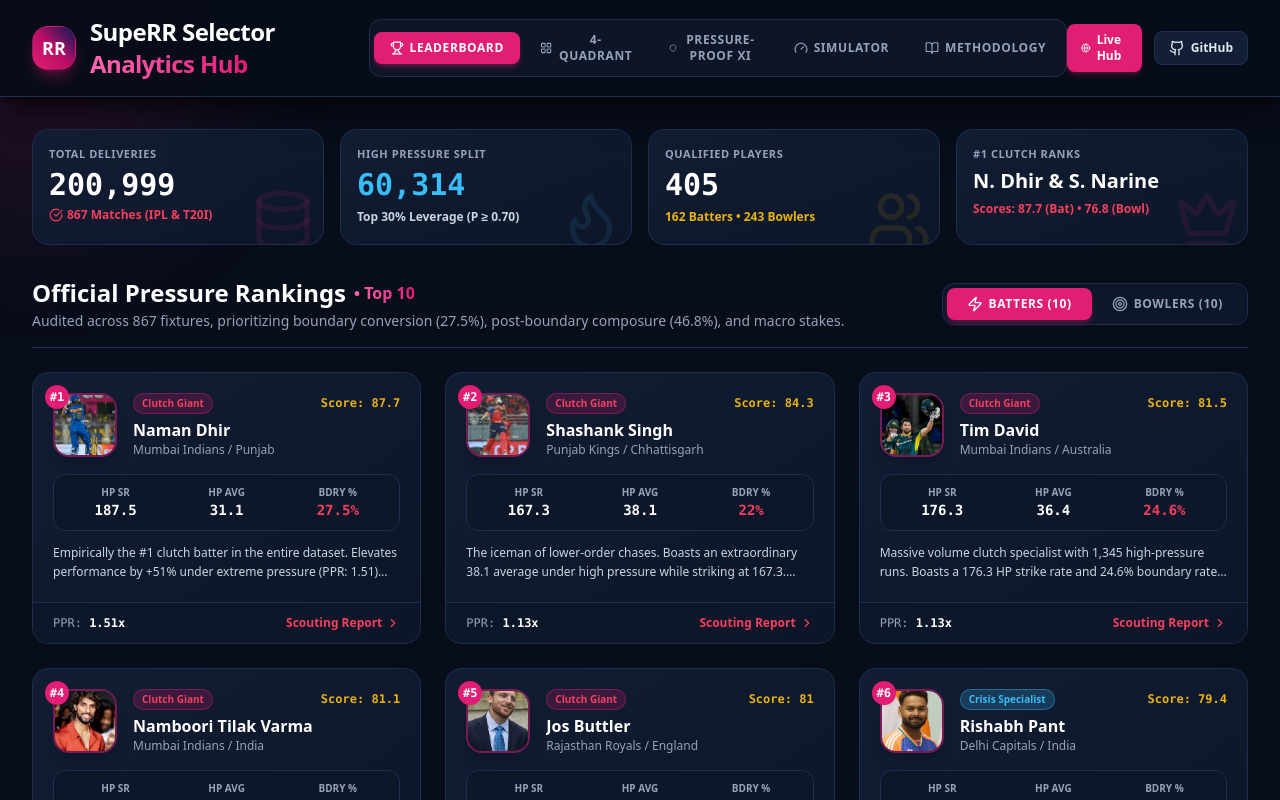
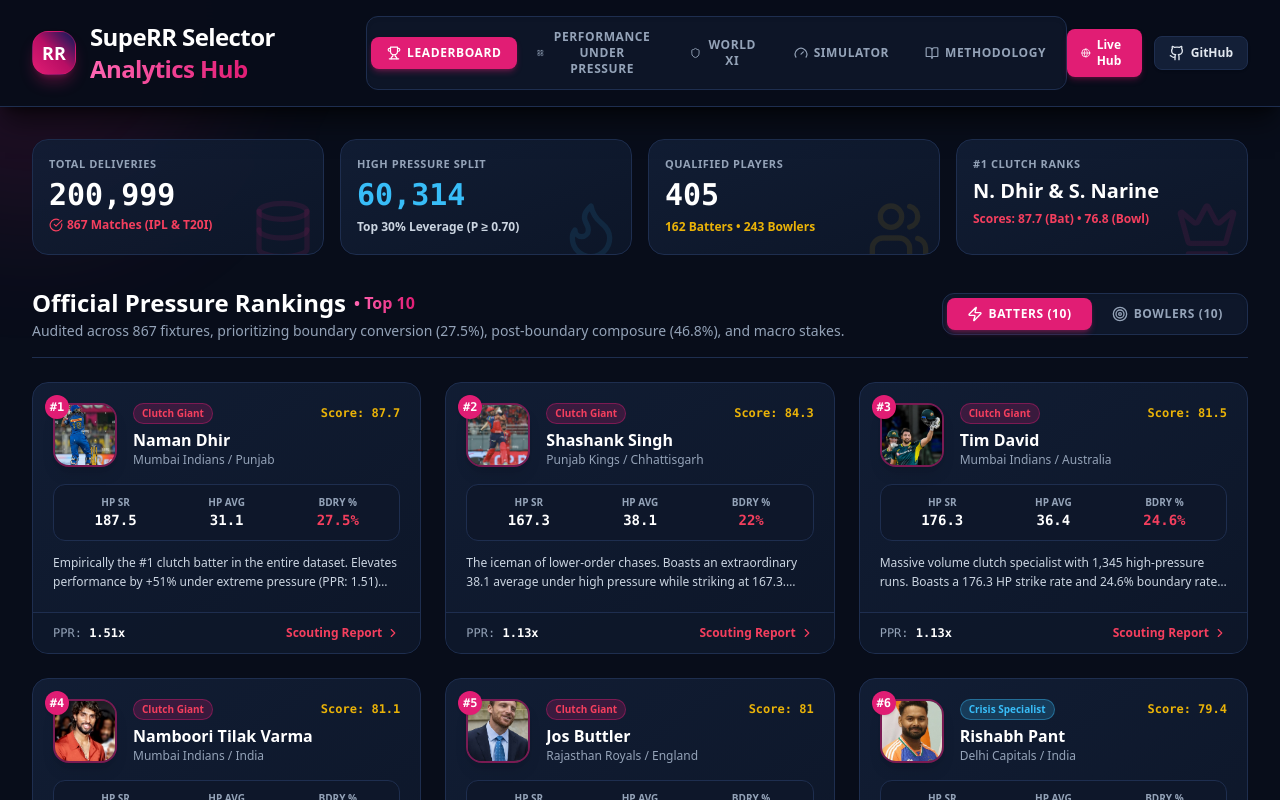
Before and after one commit to Shreyan-18/RR, a Next.js app in the folder web/: page / in a window 1280 px wide. Shown: the top 800 px of the page. Built offline with nearby package versions, Linux system fonts and the light colour scheme.

Commit message:
fix(ui): harmonize nav tab labels to 'Performance under Pressure' and 'World XI' to match localhost

```diff
--- a/web/src/app/page.tsx
+++ b/web/src/app/page.tsx
@@ -98,7 +98,7 @@ export default function Home() {
                   : 'text-slate-400 hover:text-white hover:bg-[#131F37]'
               }`}
             >
-              <LayoutGrid className="w-3.5 h-3.5" /> 4-Quadrant
+              <LayoutGrid className="w-3.5 h-3.5" /> Performance under Pressure
             </button>
             <button
               onClick={() => setActiveTab('lineup')}
@@ -108,7 +108,7 @@ export default function Home() {
                   : 'text-slate-400 hover:text-white hover:bg-[#131F37]'
               }`}
             >
-              <Shield className="w-3.5 h-3.5" /> Pressure-Proof XI
+              <Shield className="w-3.5 h-3.5" /> World XI
             </button>
             <button
               onClick={() => setActiveTab('simulator')}
@@ -163,7 +163,7 @@ export default function Home() {
                 activeTab === t ? 'bg-[#E11D74] text-white' : 'text-slate-400'
               }`}
             >
-              {t === 'lineup' ? 'Pressure XI' : t}
+              {t === 'lineup' ? 'World XI' : t === 'quadrants' ? 'Performance Under Pressure' : t}
             </button>
           ))}
         </div>
@@ -348,7 +348,7 @@ export default function Home() {
           <section className="space-y-6">
             <div className="pb-4 border-b border-[#1E2E4F]">
               <h2 className="text-2xl font-black text-white flex items-center gap-2">
-                The 4-Quadrant Permutations Model
+                The Performance Under Pressure Model
               </h2>
               <p className="text-sm text-slate-400 mt-1">
                 Comparing Normal Match Performance against High-Pressure Performance to isolate true clutch masters.
@@ -419,7 +419,7 @@ export default function Home() {
           <section className="space-y-6">
             <div className="pb-4 border-b border-[#1E2E4F]">
               <h2 className="text-2xl font-black text-white flex items-center gap-2">
-                The Pressure-Proof World XI <span className="text-[#EAB308] text-base font-bold">• Master Lineup</span>
+                World Best T20 XI <span className="text-[#EAB308] text-base font-bold">• Master Lineup</span>
               </h2>
               <p className="text-sm text-slate-400 mt-1">
                 Synthesized from positional optimization (Slots 1–7) and phase-specific bowling metrics. Click any card for the full scouting report.
@@ -431,7 +431,7 @@ export default function Home() {
               {/* Batting slots 1 to 7 */}
               <div>
                 <h3 className="text-sm uppercase tracking-wider font-extrabold text-slate-300 mb-4 flex items-center gap-2">
-                  <Shield className="w-4 h-4 text-[#E11D74]" /> Positional Batting Order (Slots 1 to 7)
+                  <Shield className="w-4 h-4 text-[#E11D74]" /> Positional Batting Spine (Slots 1 to 7)
                 </h3>
                 <div className="grid grid-cols-1 md:grid-cols-2 lg:grid-cols-3 gap-6">
                   {cricketData.pressure_proof_xi.batting_lineup.map((b: any) => (
```
